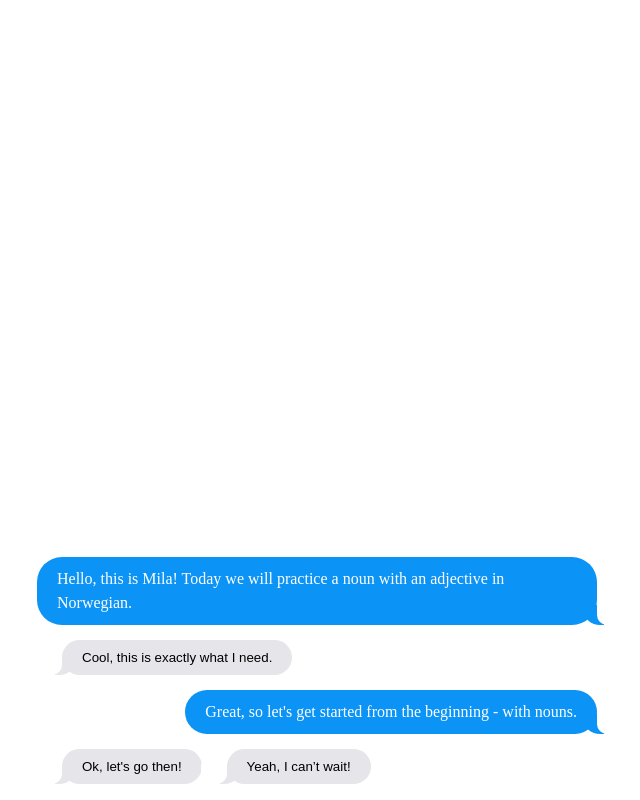
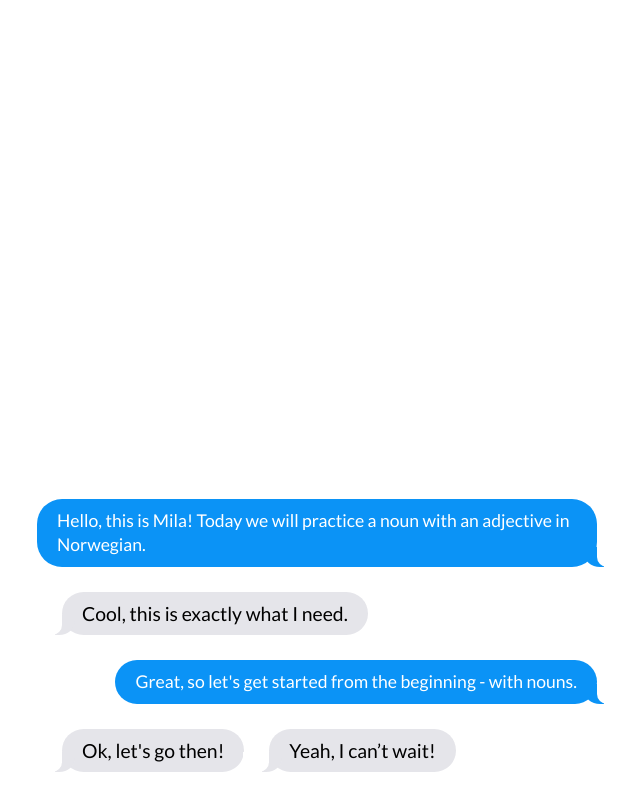
Before and after one commit to milon2000/app-adjectives-in-Norwegian, a plain HTML site: page index.htm in a window 1280 px wide. Both pictures are taken after a click on the button "Cool, this is exactly what I need.". Shown: the whole page, without its empty margins (343-983 px from the left). Drawn offline with Linux system fonts and the light colour scheme.

Commit message:
much better bubbles

```diff
--- a/index.htm
+++ b/index.htm
@@ -5,6 +5,7 @@
   <meta charset="utf-8" />
   <meta name="viewport" content="width=device-width, initial-scale=1">
   <title>Noun and adjective in Norwegian</title>
+  <link href="https://fonts.googleapis.com/css?family=Lato" rel="stylesheet">
   <link rel="stylesheet " href="style.css " type="text/css " media="all " />
 </head>
 
--- a/js/library.js
+++ b/js/library.js
@@ -4,7 +4,7 @@ const chatQuestions = [
   'The indefinite articles are en (masculine), ei (feminine) and et (neuter). Similar to English, but indefinite articles in English are a or an.',
   'Yep, sure: feminine: ei jente (a girl), masculine: en gutt (a boy), and neuter: et hus  (a house). Do you remember how to form a definite noun?',
   'Well, in Norwegian, you need to form a definite noun by adding -en at the end of masculine words, -a at the end of feminine words and –et at the end of neuter words.',
-  'So, how to form a definite form from “ei jenta” which an indefinite noun? : jenta, jenten or jentet?',
+  'So, how to form a definite form from “ei jenta”: jenta, jenten or jentet?',
   'Great, you are adding -a at the end of feminine words, so jenta is the correct form. Let\'s continue, shall we?',
   'The definite form of the masculine word "en gutt" (a boy)   is "gutten" (the boy) and the definite form of the neuter   word "et hus" (a house) is "huset" (the house). Clear?',
   'Let\'s go to the plural then. Do you remember how to create a plural word?',
@@ -29,7 +29,7 @@ const chatButtonsLeft = [
   'Can you give me an example?',
   'Actually, I would like to refresh this topic.',
   'Sounds simple.',
-  'jenta',
+  'jenta?',
   'Yes, please :)',
   'Crystal clear!',
   'I am not sure.',
@@ -53,7 +53,7 @@ const chatButtonsRight = [
   'An example will be handy.',
   'Nope, I need help :)',
   'Sounds complicated.',
-  'jenta',
+  'jenta!',
   'Why not?',
   'Clear as a day!',
   'Kind of :)',
--- a/js/main.js
+++ b/js/main.js
@@ -20,7 +20,7 @@ function addLine() {
     btnLeft.addEventListener('click', function() {
       addDots();
       setTimeout(removeDots, 1000);
-      setTimeout(addLine, 2000);
+      setTimeout(addLine, 1000);
       i++;
       //i++;
       btnLeft.setAttribute("disabled", false);
@@ -35,7 +35,7 @@ function addLine() {
     btnRight.addEventListener('click', function() {
       addDots();
       setTimeout(removeDots, 1000);
-      setTimeout(addLine, 2000);
+      setTimeout(addLine, 1000);
       i++;
       //i++;
       btnRight.setAttribute("disabled", false);
@@ -49,7 +49,7 @@ function addLine() {
   const starter = document.getElementById('starter'); starter.addEventListener('click', function() {
     addDots();
     setTimeout(removeDots, 1000);
-    setTimeout(addLine, 2000);
+    setTimeout(addLine, 1000);
     //i++;
     starter.setAttribute("disabled", false);
   });
--- a/style.css
+++ b/style.css
@@ -1,15 +1,23 @@
+body {
+  font-family: 'Lato', sans-serif;
+  font-size: 1.1em;
+}
 .small-bucket {
   position: absolute;
   bottom: 0;
   max-width: 600px;
   left: 0;
   right: 0;
-  margin: auto
+  margin: auto;
 }
 
 button {
+  font-family: 'Lato', sans-serif;
+  font-size: 1.1em;
   margin-left: 25px;
-   border-style: none;
+  margin-bottom: 10px;
+  margin-top: 10px;
+  border-style: none;
 }
 
 li {
@@ -112,8 +120,8 @@ div#dots {
 
 div#dots .dot {
   display: inline-block;
-  width: 12px;
-  height: 12px;
+  width: 8px;
+  height: 8px;
   border-radius: 50%;
   margin-right: 3px;
   background: #303131;
```
